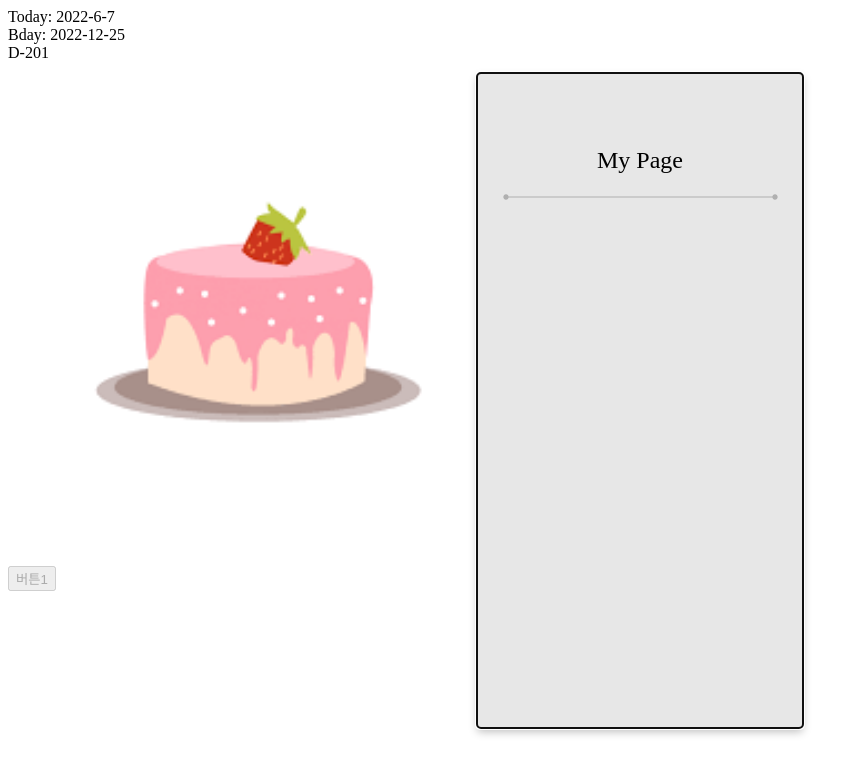
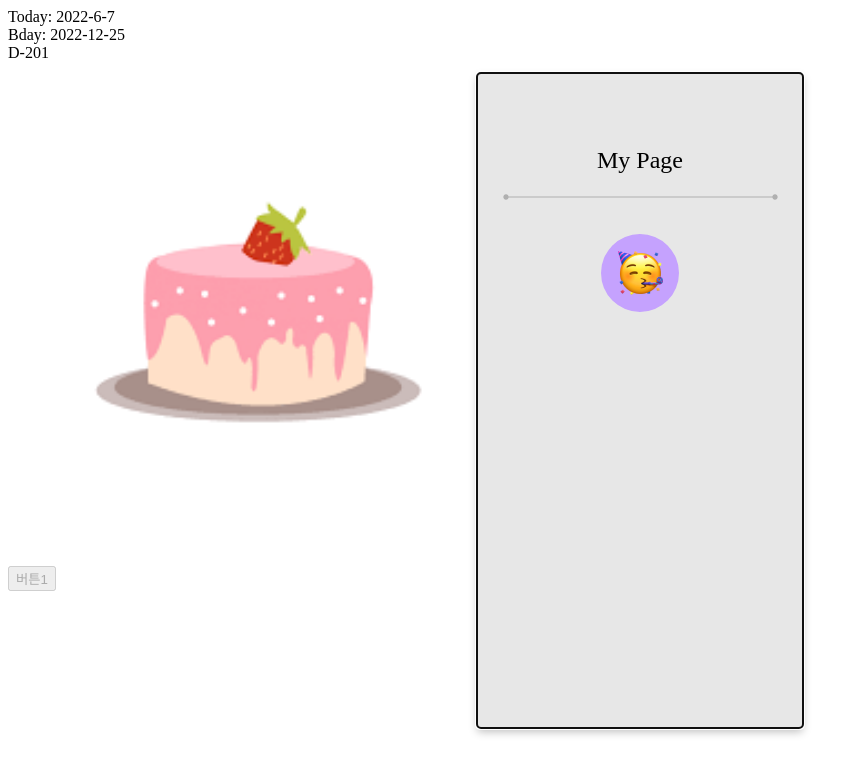
Before and after one commit to BungaeThunder/Bungae-Front, a Next.js app: page /cake in a window 1280 px wide. Shown: the top 774 px of the page, without its empty margins (0-862 px from the left). Built offline with nearby package versions, Linux system fonts and the light colour scheme.

Commit message:
feat(MyPageModal): add profile

```diff
--- a/component/cake/MyPageModal.tsx
+++ b/component/cake/MyPageModal.tsx
@@ -10,6 +10,8 @@ type IMyPageModalProps = {
 };
 
 export const MyPageModal: React.FC<IMyPageModalProps> = ({isModalOpen}) => {
+  const imgPath = "/images/profile_img.png"
+
 	return (
     <Modal
       isOpen={isModalOpen}
@@ -25,6 +27,10 @@ export const MyPageModal: React.FC<IMyPageModalProps> = ({isModalOpen}) => {
     >
       <Title>My Page</Title>
       <TitleLine />
+      {/* TODO: make component */}
+      <ProfileCircle>
+        <ProfileImage src={imgPath} />
+      </ProfileCircle>
     </Modal>
 	);
 };
@@ -46,6 +52,24 @@ const TitleLine = styled(Line)`
   justify-content: center;
   align-items: center;
   margint-top: 10px;
+`
+
+const ProfileCircle = styled.div`
+  display: flex;
+  justify-content: center;
+  align-items: center;
+  background: #C5A2FE;
+  width: 78px;
+  height: 78px;
+  border-radius: 70%;
+  overflow: hidden;
+  margin-top: 34px;
+`
+
+const ProfileImage = styled.img`
+  width: 45px;
+  height: 45px;
+  object-fit: cover;
 `
 
 const ModalStyle = styled.div`
```
Also changed, not shown: public/images/profile.svg (added), public/images/profile_img.png (added).
